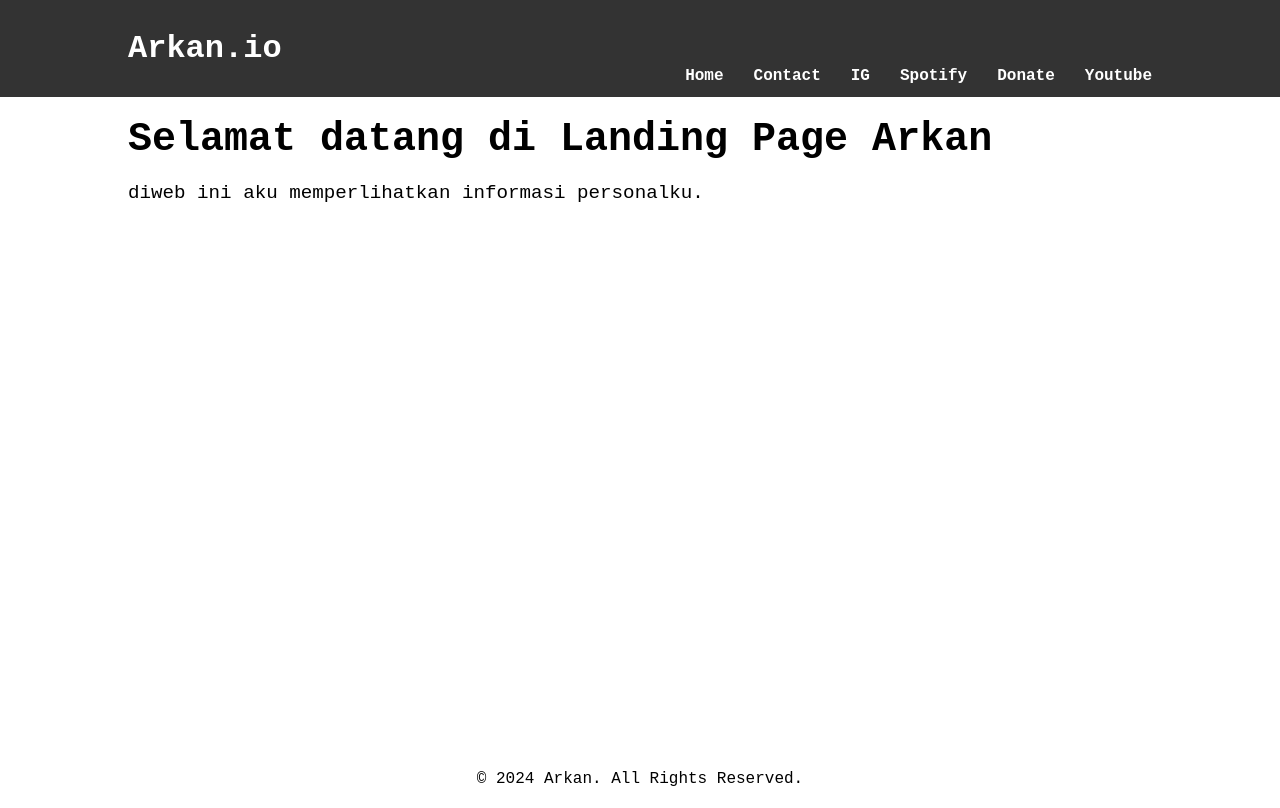
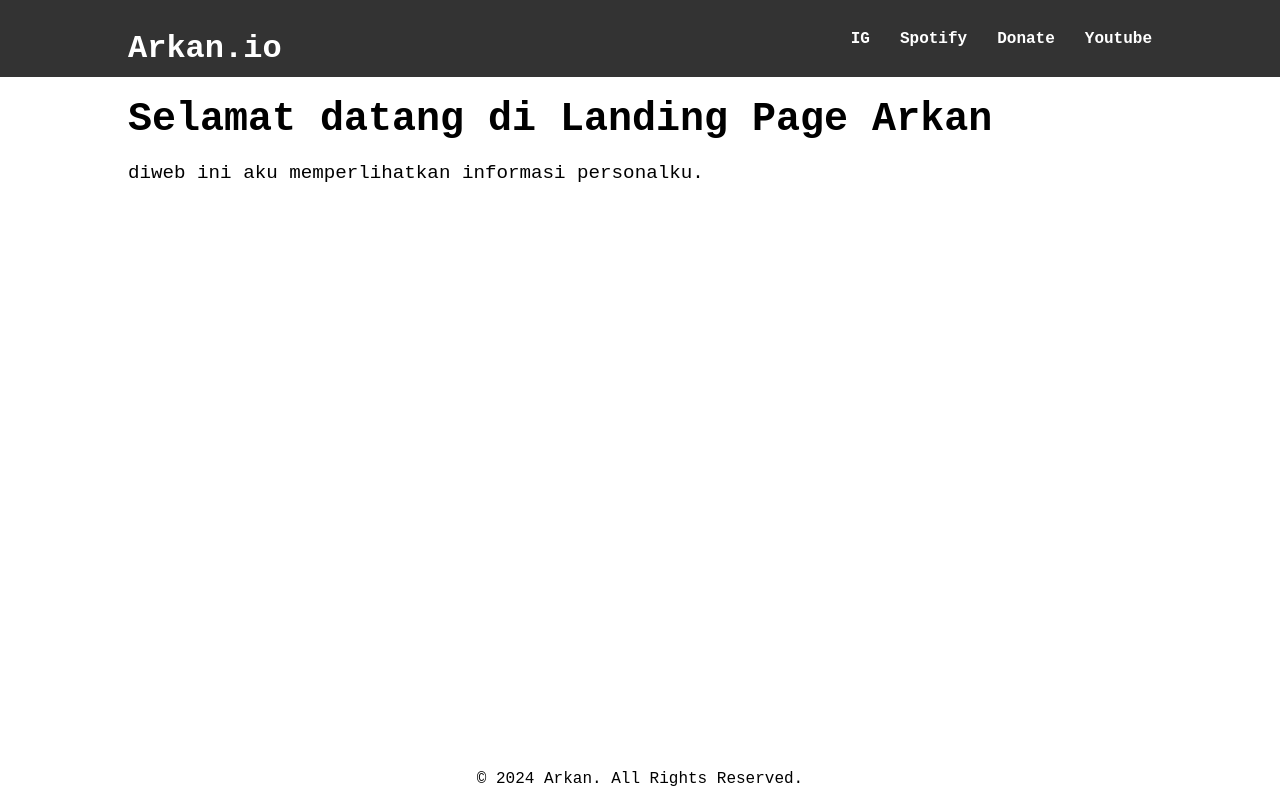
Before and after one commit to Arkzynx/Arkan, a plain HTML site: page index.html in a window 1280 px wide. Drawn offline with Linux system fonts and the light colour scheme; a web font is replaced by a local one.

Commit message:
Update index.html

```diff
--- a/index.html
+++ b/index.html
@@ -11,11 +11,9 @@
     <header>
         <div class="container">
             <h1 class="logo">Arkan</h1>
-            <h1 class="logi">.io</h1>
+            <h1 class="logo">.io</h1>
             <nav>
                 <ul>
-                    <li><a href="#home">Home</a></li>
-                    <li><a href="https://wa.link/uqs154">Contact</a></li>
                     <li><a href="https://www.instagram.com/arkantamaa/">IG</a></li>
                     <li><a href="https://open.spotify.com/playlist/4YGKk2SYRXtUUvatvHTq11?si=bd96ec6bd368435b">Spotify</a></li>
                     <li><a href="https://saweria.co/Arkantamaa?utm_medium=social&utm_source=heylink.me">Donate</a></li>
```
